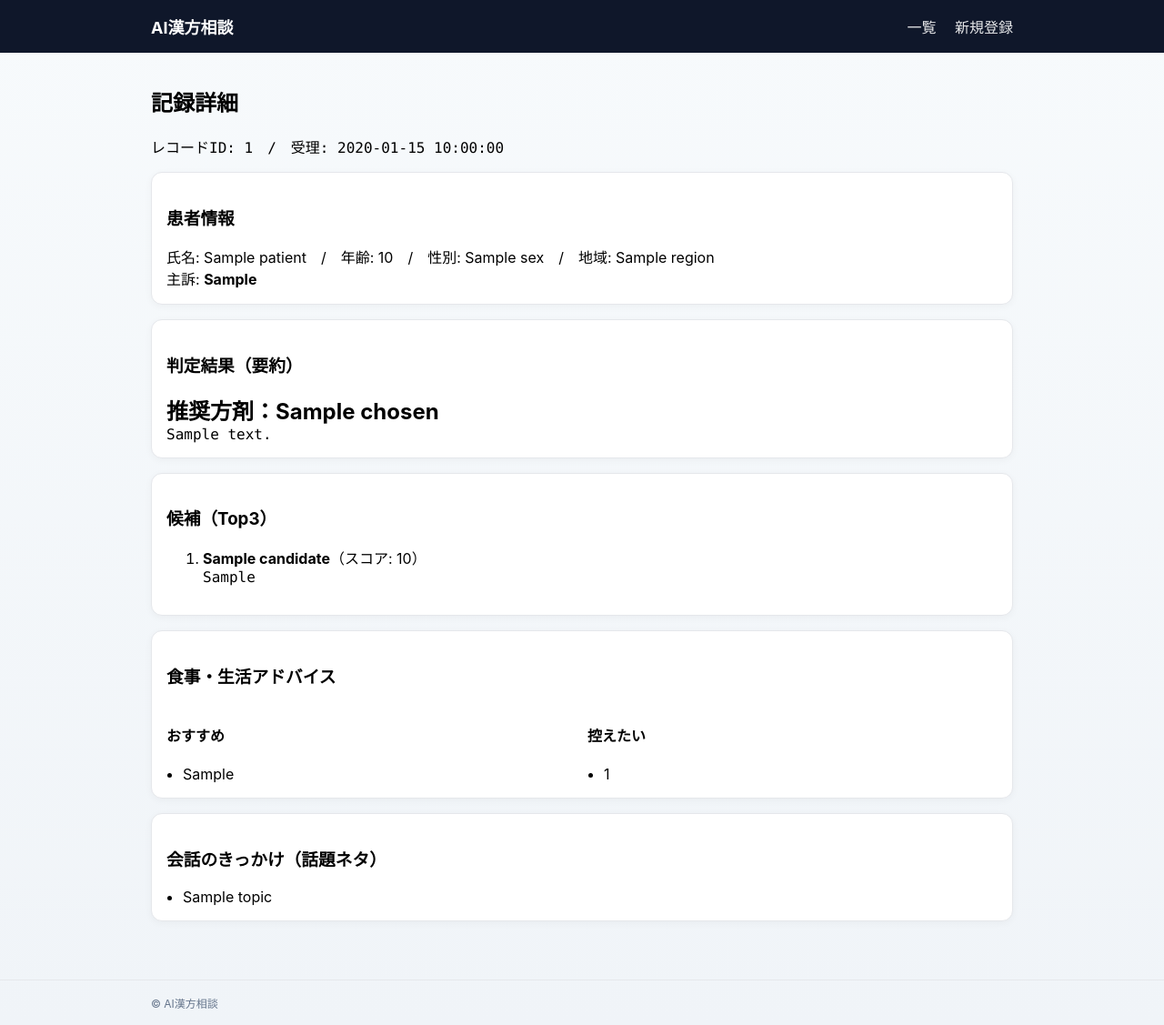
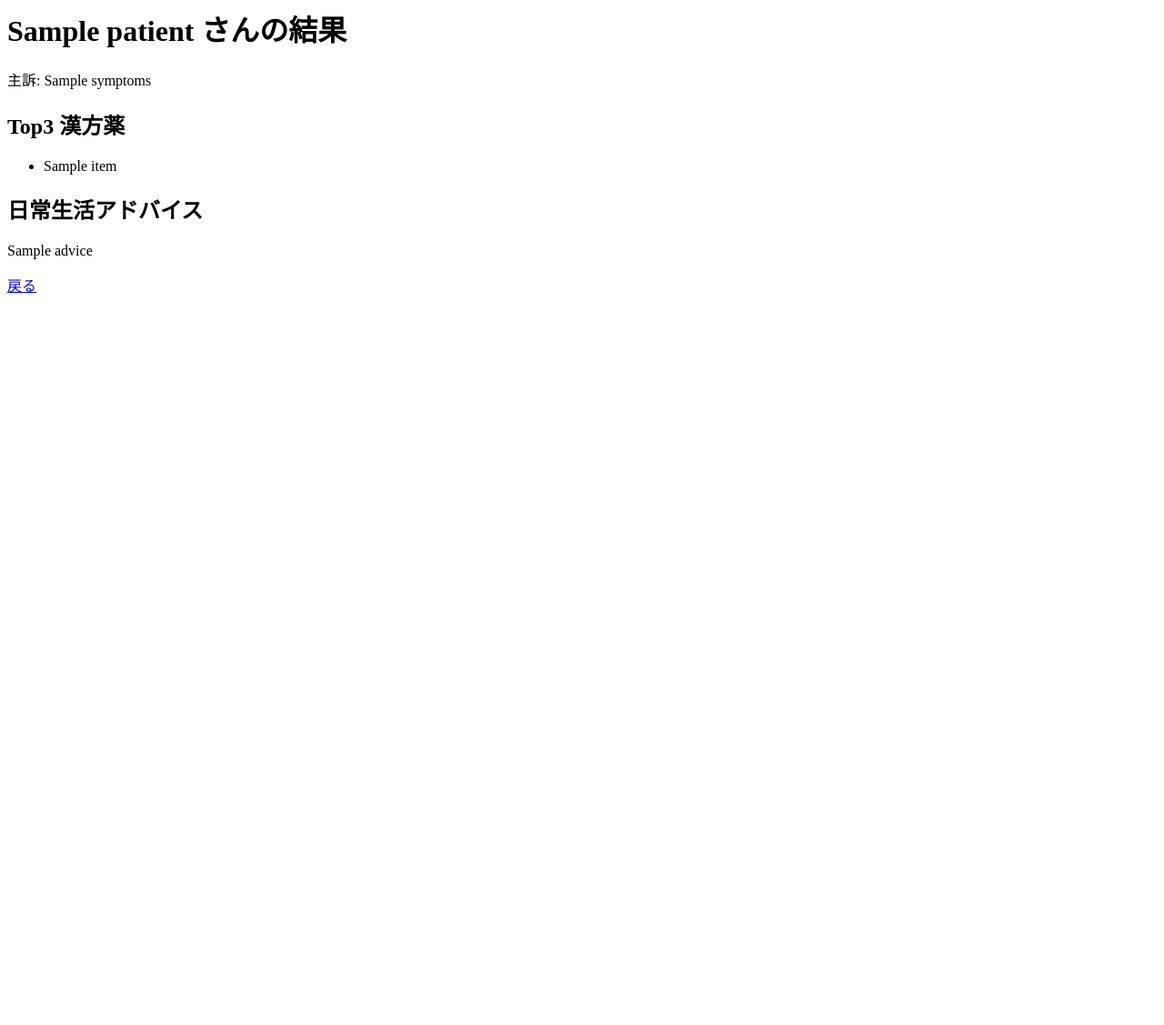
Before and after one commit to hamaatsu/kanpo_render_app, a Flask app: template templates/detail.html in a window 1280 px wide. Shown: the whole page at 91% size. After the commit the page ends 322 px from the top, so only its background shows below. Run offline with Flask 3, Linux system fonts and the light colour scheme; the template is opened without the code that fills it: most values are stand-ins (such as "Sample title", 1, 10 or a date in 2020); parts of the project's set-up code (start-up, migrations or seed data) failed here and were passed over.

Commit message:
Add files via upload

```diff
--- a/app.py
+++ b/app.py
@@ -1,183 +1,27 @@
+from flask import Flask, render_template, request, redirect, url_for
+import ai_logic
 
-# -*- coding: utf-8 -*-
-from __future__ import annotations
-import os, json, uuid, datetime as dt, traceback
-from pathlib import Path
-from typing import Any, Dict, List
-from flask import Flask, render_template, request, redirect, url_for, abort
+app = Flask(__name__)
 
-APP_DIR = Path(__file__).resolve().parent
-DATA_ROOT = Path(os.getenv("DATA_ROOT", "/tmp/kanpo_ai"))
-DATA_DIR = DATA_ROOT / "data"
-for d in (DATA_ROOT, DATA_DIR):
-    d.mkdir(parents=True, exist_ok=True)
+records = []
 
-# ===== Flask =====
-app = Flask(__name__, static_folder="static", static_url_path="/static")
+@app.route('/')
+def index():
+    return render_template('index.html', records=records)
 
-# ===== Data files =====
-with (APP_DIR / "ai_kampo_questionnaire.json").open("r", encoding="utf-8") as f:
-    QUESTIONNAIRE = json.load(f)
-with (APP_DIR / "complaint_map.json").open("r", encoding="utf-8") as f:
-    COMPLAINT_MAP = json.load(f)
+@app.route('/new', methods=['GET', 'POST'])
+def new():
+    if request.method == 'POST':
+        form_data = request.form.to_dict()
+        result = ai_logic.process(form_data)
+        records.append(result)
+        return redirect(url_for('index'))
+    return render_template('new.html')
 
-# ===== OpenAI client (v1) =====
-from openai import OpenAI
-import httpx
-def create_openai_client():
-    api_key = os.getenv("OPENAI_API_KEY")
-    proxy = os.getenv("HTTPS_PROXY") or os.getenv("HTTP_PROXY")
-    if proxy:
-        return OpenAI(api_key=api_key, http_client=httpx.Client(proxies=proxy, follow_redirects=True))
-    return OpenAI(api_key=api_key)
+@app.route('/detail/<int:record_id>')
+def detail(record_id):
+    record = records[record_id]
+    return render_template('detail.html', record=record)
 
-# ===== Helpers =====
-def build_complaint_profile(text: str) -> Dict[str, Any]:
-    t = (text or "").strip()
-    for dom, spec in COMPLAINT_MAP.items():
-        kws = spec.get("keywords", [])
-        if any(kw in t for kw in kws):
-            return {"domain": dom, "prefer": spec.get("prefer", [])}
-    return {"domain": "general", "prefer": []}
-
-def build_candidate_pool_from_complaint(text: str) -> List[str]:
-    return build_complaint_profile(text).get("prefer", [])[:5]
-
-def infer_constitution(form: Dict[str, Any]) -> Dict[str, bool]:
-    # 最低限のフラグ（八綱・気血水）
-    cold_heat = str(form.get("cold_heat",""))
-    kyo_jitsu = str(form.get("kyo_jitsu",""))
-    return {
-        "cold": cold_heat.startswith("冷"),
-        "heat": cold_heat.startswith("暑") or "ほて" in cold_heat,
-        "weak": kyo_jitsu.startswith("虚"),
-        "strong": kyo_jitsu.startswith("実"),
-    }
-
-def stage2_llm_selection(pool: List[str], form: Dict[str, Any]) -> Dict[str, Any]:
-    """LLM使用（APIキーがある場合）/ ルールベース（フォールバック）"""
-    api_key = os.getenv("OPENAI_API_KEY")
-    if api_key:
-        try:
-            client = create_openai_client()
-            sys_prompt = (
-                "あなたは漢方薬局のベテラン薬剤師です。"
-                "ステージ1の候補（allowed_candidates）から、体質（八綱/気血水/舌/脈/生活）と主訴を加味してTop3を選定。"
-                "各候補には短い理由（主訴との関係）を付けてください。JSONで返します。"
-            )
-            payload = {
-                "form": form,
-                "allowed_candidates": pool,
-                "complaint_profile": build_complaint_profile(form.get('chief_complaint','')),
-                "constitution_flags": infer_constitution(form)
-            }
-            model = os.getenv("OPENAI_MODEL","gpt-4o-mini")
-            resp = client.chat.completions.create(
-                model=model, temperature=0.2,
-                messages=[{"role":"system","content":sys_prompt},
-                          {"role":"user","content":json.dumps(payload, ensure_ascii=False)}]
-            )
-            content = resp.choices[0].message.content
-            parsed = json.loads(content)
-            cands = []
-            for it in (parsed.get("candidates") or []):
-                cands.append({
-                    "name": it.get("name",""),
-                    "score": float(it.get("score", 1.0)),
-                    "ai_reason": it.get("ai_reason") or "",
-                    "script": it.get("script") or {"explain": ""},
-                })
-            chosen = parsed.get("chosen") or (cands[0]["name"] if cands else (pool[0] if pool else ""))
-            return {
-                "chosen": chosen,
-                "candidates": cands,
-                "patient_summary": parsed.get("patient_summary",""),
-                "complaint_sections": parsed.get("complaint_sections", []),
-                "foods_good": parsed.get("foods_good", []),
-                "foods_avoid": parsed.get("foods_avoid", []),
-                "topics": parsed.get("topics", []),
-                "chief_note": parsed.get("chief_note",""),
-            }
-        except Exception as e:
-            print("LLM stage failed:", e)
-            traceback.print_exc()
-
-    # ---- ルールベース ----
-    flags = infer_constitution(form)
-    base = ["補中益気湯","六君子湯","当帰芍薬散","五苓散","真武湯","人参湯",
-            "清上防風湯","荊芥連翹湯","十味敗毒湯","消風散","黄連解毒湯","温清飲"]
-    scores = {n:0.0 for n in base}
-    if flags["cold"]:
-        for n in ["人参湯","真武湯","補中益気湯"]: scores[n]+=2.0
-    if flags["heat"]:
-        for n in ["清上防風湯","荊芥連翹湯","十味敗毒湯","消風散","黄連解毒湯","温清飲"]: scores[n]+=2.0
-    if flags["weak"]:
-        for n in ["補中益気湯","六君子湯","当帰芍薬散"]: scores[n]+=1.2
-    for n in pool: scores[n] = scores.get(n,0)+3.0
-    top = sorted(scores.items(), key=lambda x: x[1], reverse=True)[:3]
-    cands = [{"name": n, "score": s, "ai_reason":"体質と主訴からの推定", "script":{"explain":""}} for n,s in top]
-    return {"chosen": (top[0][0] if top else ""), "candidates": cands}
-
-def read_all_records() -> List[Dict[str, Any]]:
-    recs = []
-    for p in sorted(DATA_DIR.glob("*.json")):
-        try:
-            recs.append(json.loads(p.read_text(encoding="utf-8")))
-        except Exception:
-            continue
-    recs.sort(key=lambda r: r.get("submitted_at",""), reverse=True)
-    return recs
-
-# ===== Routes =====
-@app.route("/")
-def index():
-    return render_template("index.html", q=QUESTIONNAIRE)
-
-@app.route("/submit", methods=["POST"])
-def submit():
-    try:
-        form = {}
-        for k, v in request.form.items():
-            if isinstance(v, str) and v.lower() in ("true","on","1","yes"):
-                form[k] = True
-            else:
-                form[k] = v
-        form["chief_complaint"] = request.form.get("chief_complaint","")
-
-        pool = build_candidate_pool_from_complaint(form.get("chief_complaint",""))
-        assessment = stage2_llm_selection(pool, form)
-    except Exception as e:
-        print("ERROR in /submit:", e)
-        traceback.print_exc()
-        assessment = {"chosen":"", "candidates":[], "patient_summary":"", "complaint_sections":[]}
-
-    rec_id = uuid.uuid4().hex[:10]
-    record = {
-        "id": rec_id,
-        "submitted_at": dt.datetime.utcnow().strftime("%Y-%m-%d %H:%M:%S UTC"),
-        "patient": {
-            "name": form.get("name",""),
-            "age": form.get("age",""),
-            "sex": form.get("sex",""),
-            "region": form.get("region",""),
-            "chief_complaint": form.get("chief_complaint","")
-        },
-        "assessment": assessment,
-        "form": form
-    }
-    (DATA_DIR/f"{rec_id}.json").write_text(json.dumps(record, ensure_ascii=False, indent=2), encoding="utf-8")
-    return redirect(url_for("record_detail", rec_id=rec_id))
-
-@app.route("/record/<rec_id>")
-def record_detail(rec_id):
-    p = DATA_DIR/f"{rec_id}.json"
-    if not p.exists():
-        abort(404)
-    return render_template("detail.html", data=json.loads(p.read_text(encoding="utf-8")))
-
-@app.route("/admin")
-def admin():
-    return render_template("admin.html", recs=read_all_records())
-
-if __name__ == "__main__":
-    app.run(host="0.0.0.0", port=int(os.getenv("PORT","5000")), debug=False)
+if __name__ == '__main__':
+    app.run(debug=True)
--- /dev/null
+++ b/static/script.js
@@ -0,0 +1 @@
+console.log("loaded");
--- a/static/style.css
+++ b/static/style.css
@@ -1,20 +1,2 @@
-/* Minimal, clean UI */
-*{box-sizing:border-box}body{margin:0;font-family:-apple-system,BlinkMacSystemFont,"Segoe UI",Roboto,"ヒラギノ角ゴ ProN","Hiragino Kaku Gothic ProN","メイリオ",Meiryo,sans-serif;background:linear-gradient(180deg,#f7fafc,#f0f4f8);}a{color:#0a66c2;text-decoration:none}
-.container{max-width:980px;margin:0 auto;padding:16px}
-.app-header{background:#0f172a;color:#fff}.app-header .container{display:flex;align-items:center;justify-content:space-between}
-.app-header h1{font-size:18px;margin:0}.app-header nav a{color:#fff;margin-left:16px;opacity:.9}.app-header nav a:hover{opacity:1}
-.app-footer{border-top:1px solid #e5e7eb;margin-top:32px}.small{font-size:12px}.muted{color:#64748b}.mono{font-family:ui-monospace,SFMono-Regular,Menlo,monospace}
-.card{background:#fff;border:1px solid #e5e7eb;border-radius:12px;padding:16px;margin:16px 0;box-shadow:0 2px 8px rgba(0,0,0,.04)}
-.subcard{border:1px dashed #e5e7eb;border-radius:10px;padding:12px;margin:10px 0;background:#fafafa}
-.section{margin:12px 0}.grid-2{display:grid;grid-template-columns:repeat(2,minmax(0,1fr));gap:12px}
-.field label{display:block;font-weight:600;margin:4px 0 6px}.field input,.field select,.field textarea{width:100%;padding:8px;border:1px solid #cbd5e1;border-radius:8px}
-.actions{margin-top:12px}.btn{display:inline-block;padding:8px 12px;border-radius:10px;border:1px solid #0ea5e9}.btn.primary{background:#0ea5e9;color:#fff;border-color:#0ea5e9}.btn.small{font-size:12px;padding:6px 10px}
-.table{width:100%;border-collapse:collapse}.table th,.table td{padding:8px;border-bottom:1px solid #e5e7eb;text-align:left}
-.highlight{margin:6px 0 0}
-/* boolean switch */
-.switch{position:relative;display:inline-block;width:48px;height:26px;vertical-align:middle}
-.switch input{opacity:0;width:0;height:0}
-.slider{position:absolute;cursor:pointer;top:0;left:0;right:0;bottom:0;background:#cbd5e1;transition:.2s;border-radius:20px}
-.slider:before{position:absolute;content:"";height:20px;width:20px;left:3px;top:3px;background:#fff;transition:.2s;border-radius:50%}
-.switch input:checked + .slider{background:#0ea5e9}.switch input:checked + .slider:before{transform:translateX(22px)}
-.tight{margin:0;padding-left:18px}
+body { font-family: sans-serif; background: #f4f4f4; }
+h1 { color: #333; }
--- a/templates/detail.html
+++ b/templates/detail.html
@@ -1,53 +1,13 @@
-<!doctype html>
-<html lang="ja"><head><meta charset="utf-8"><meta name="viewport" content="width=device-width, initial-scale=1">
-<title>記録詳細</title><link rel="stylesheet" href="{{ url_for('static', filename='style.css') }}"></head>
-<body>
-<header class="app-header"><div class="container"><h1>AI漢方相談</h1>
-<nav><a href="/admin">一覧</a> <a href="/">新規登録</a></nav></div></header>
-
-<main class="container">
-  <h2>記録詳細</h2>
-  <div class="mono">レコードID: {{ data.id }}　/　受理: {{ data.submitted_at }}</div>
-
-  <section class="card">
-    <h3>患者情報</h3>
-    <div>氏名: {{ data.patient.name }}　/　年齢: {{ data.patient.age }}　/　性別: {{ data.patient.sex }}　/　地域: {{ data.patient.region }}</div>
-    <div>主訴: <b>{{ data.patient.chief_complaint }}</b></div>
-  </section>
-
-  <section class="card">
-    <h3>判定結果（要約）</h3>
-    {% set pre = data.assessment %}
-    <h2 class="highlight">推奨方剤：<strong>{{ pre.chosen }}</strong></h2>
-    {% if pre.chief_note %}<div class="mono">{{ pre.chief_note }}</div>{% endif %}
-  </section>
-
-  <section class="card">
-    <h3>候補（Top3）</h3>
-    {% if pre.candidates %}
-      <ol>
-        {% for c in pre.candidates %}
-        <li><b>{{ c.name }}</b>（スコア: {{ c.score }}）{% if c.ai_reason %}<div class="mono">{{ c.ai_reason }}</div>{% endif %}</li>
-        {% endfor %}
-      </ol>
-    {% else %}
-      <div class="muted">（候補なし）</div>
-    {% endif %}
-  </section>
-
-  <section class="card">
-    <h3>食事・生活アドバイス</h3>
-    <div class="grid-2">
-      <div><h4>おすすめ</h4>{% if pre.foods_good %}<ul class="tight">{% for x in pre.foods_good %}<li>{{ x }}</li>{% endfor %}</ul>{% else %}<div class="muted">（なし）</div>{% endif %}</div>
-      <div><h4>控えたい</h4>{% if pre.foods_avoid %}<ul class="tight">{% for x in pre.foods_avoid %}<li>{{ x }}</li>{% endfor %}</ul>{% else %}<div class="muted">（なし）</div>{% endif %}</div>
-    </div>
-  </section>
-
-  <section class="card">
-    <h3>会話のきっかけ（話題ネタ）</h3>
-    {% if pre.topics %}<ul class="tight">{% for t in pre.topics %}<li>{{ t }}</li>{% endfor %}</ul>{% else %}<div class="muted">（特記なし）</div>{% endif %}
-  </section>
-</main>
-
-<footer class="app-footer"><div class="container small muted">© AI漢方相談</div></footer>
+<html><body>
+<h1>{{ record.patient.get('name') }} さんの結果</h1>
+<p>主訴: {{ record.patient.get('symptoms') }}</p>
+<h2>Top3 漢方薬</h2>
+<ul>
+{% for item in record.top3 %}
+<li>{{ item }}</li>
+{% endfor %}
+</ul>
+<h2>日常生活アドバイス</h2>
+<p>{{ record.advice }}</p>
+<a href="{{ url_for('index') }}">戻る</a>
 </body></html>
```
Also changed, not shown: ai_logic.py (added, +11 -0 lines), templates/index.html (+9 -52 lines), templates/new.html (added, +8 -0 lines).
